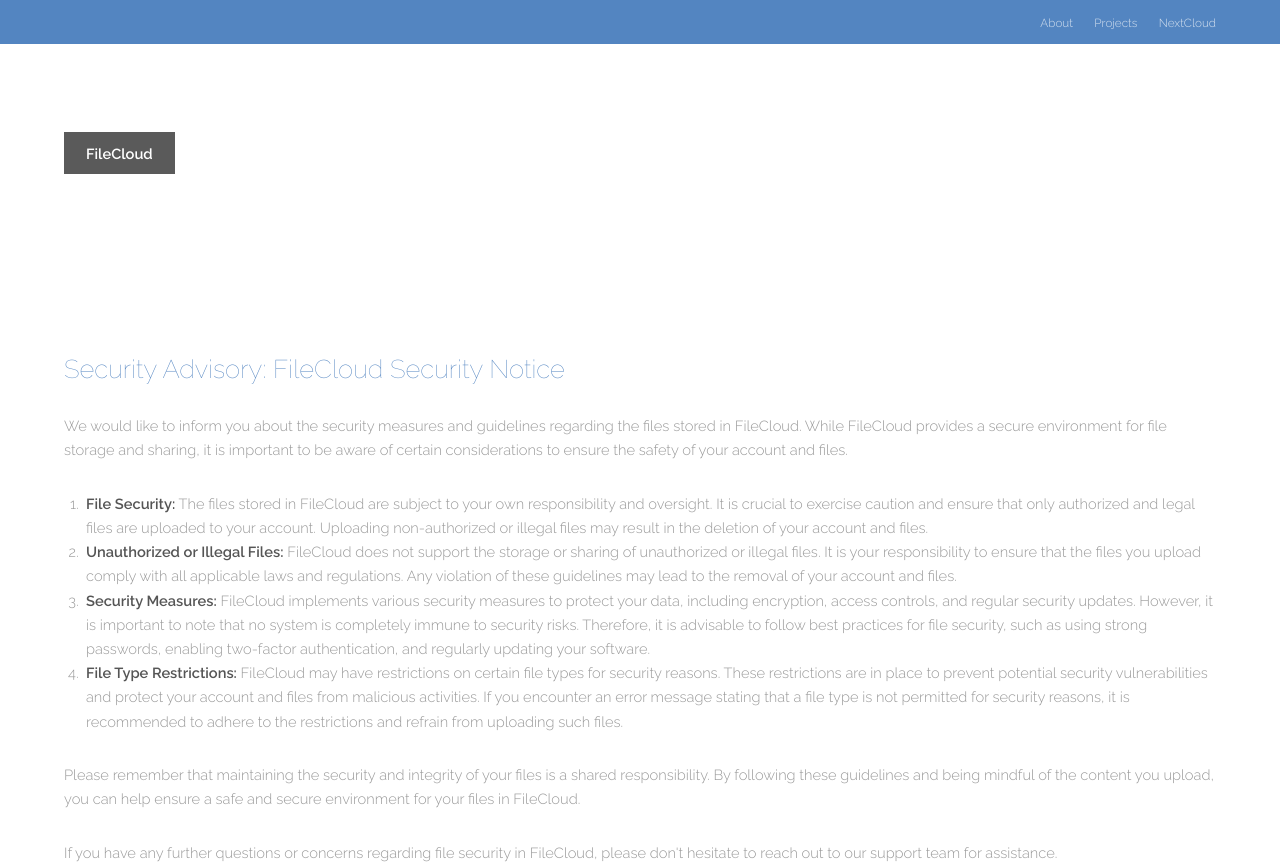
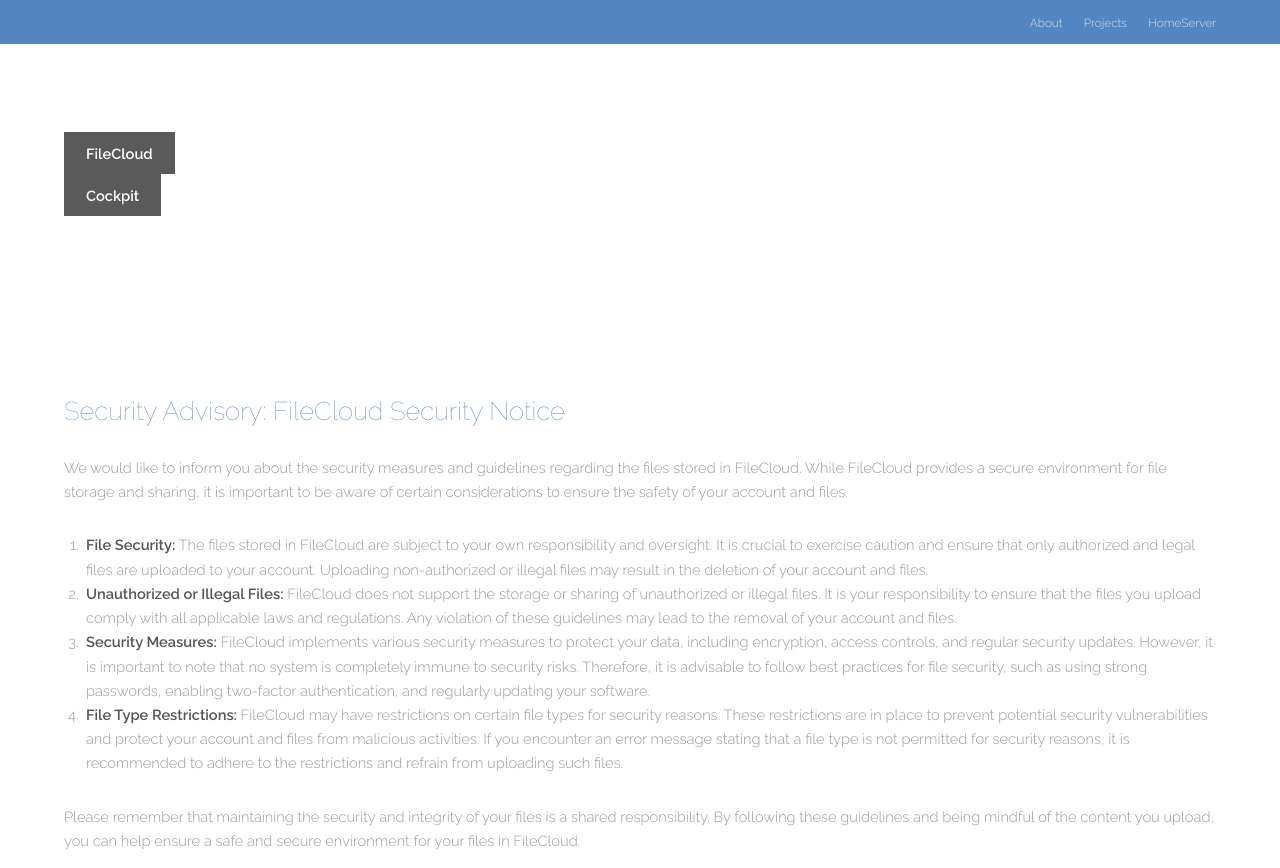
Before and after one commit to Shadowjumper3000/PersonalWebPage, a plain HTML site: page homeserver.html in a window 1280 px wide. Shown: the top 868 px of the page. Drawn offline with Linux system fonts and the light colour scheme.

Commit message:
Cockpit integration

```diff
--- a/nextcloud.html
+++ b/homeserver.html
@@ -16,7 +16,7 @@
 				<nav id="nav">
 					<a href="index.html">About</a>
 					<a href="projects.html">Projects</a>
-					<a href="nextcloud.html">NextCloud</a>
+					<a href="nextcloud.html">HomeServer</a>
 				</nav>
 				<a href="#navPanel" class="navPanelToggle"><span class="fa fa-bars"></span></a>
 			</div>
@@ -26,6 +26,9 @@
 		<section id="three" class="wrapper">
 			<div class="inner">
 				<a href="https://nextcloud.davidhoerz.com/index.php/login" class="button">FileCloud</a>
+			</div>
+			<div class="inner">
+				<a href="https://cockpit.davidhoerz.com" class="button">Cockpit</a>
 			</div>
 		</section>
 
```
Also changed, not shown: index.html (+1 -1 lines), projects.html (+1 -1 lines).
